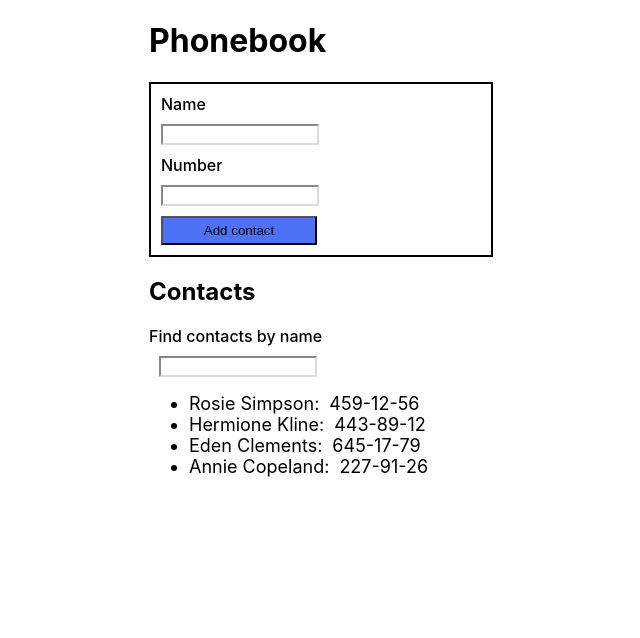
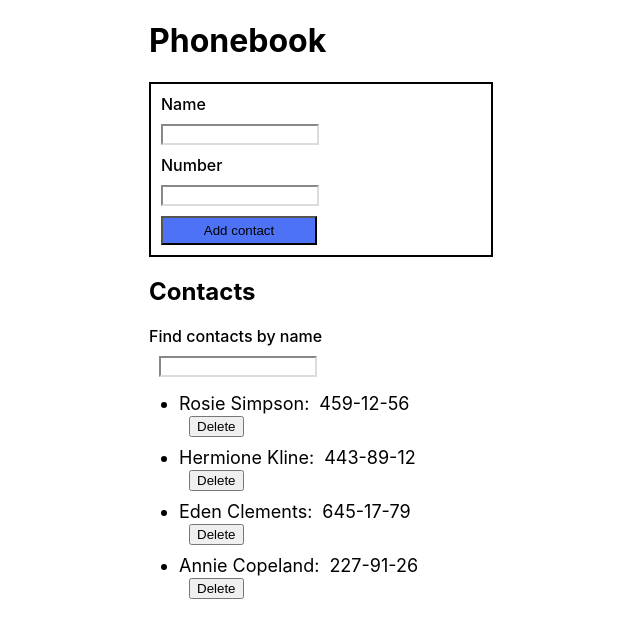
Before and after one commit to KP-Svitlana/goit-react-hw-08-phonebook, a React (Create React App) app: page / in a window 1280 px wide. Shown: the top 638 px of the page, without its empty margins (331-971 px from the left). Built offline with nearby package versions, Linux system fonts and the light colour scheme.

Commit message:
added delete btn

```diff
--- a/src/components/ContactList/ContactList.jsx
+++ b/src/components/ContactList/ContactList.jsx
@@ -4,12 +4,15 @@ import css from './ContactList.module.css';
 export const ContactList = ({ data }) => {
   return (
     <div>
-      <ul>
+      <ul className={css.contactList__list}>
         {data.map(el => {
           return (
             <li key={el.id} className={css.contactList__item}>
               {el.name}:
               <span className={css.contactList__span}>{el.number}</span>
+              <button type="button" className={css.contactList__btn}>
+                Delete
+              </button>
             </li>
           );
         })}
--- a/src/components/ContactList/ContactList.module.css
+++ b/src/components/ContactList/ContactList.module.css
@@ -1,8 +1,21 @@
+.contactList__list {
+  padding-left: 30px;
+}
+
 .contactList__item {
   font-weight: 400;
   font-size: 18px;
+  margin-bottom: 10px;
+}
+.contactList__item:last-child {
+  margin-bottom: 0;
 }
 
 .contactList__span {
   margin-left: 10px;
 }
+
+.contactList__btn {
+  margin-left: 10px;
+  cursor: pointer;
+}
```
